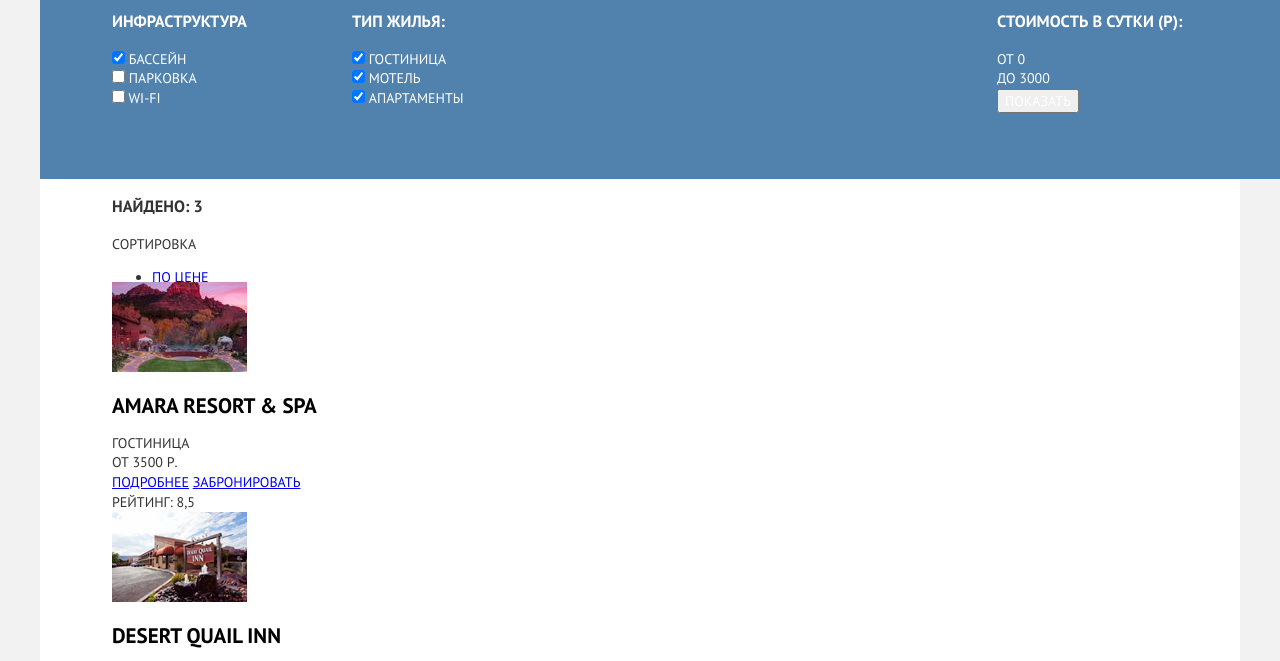
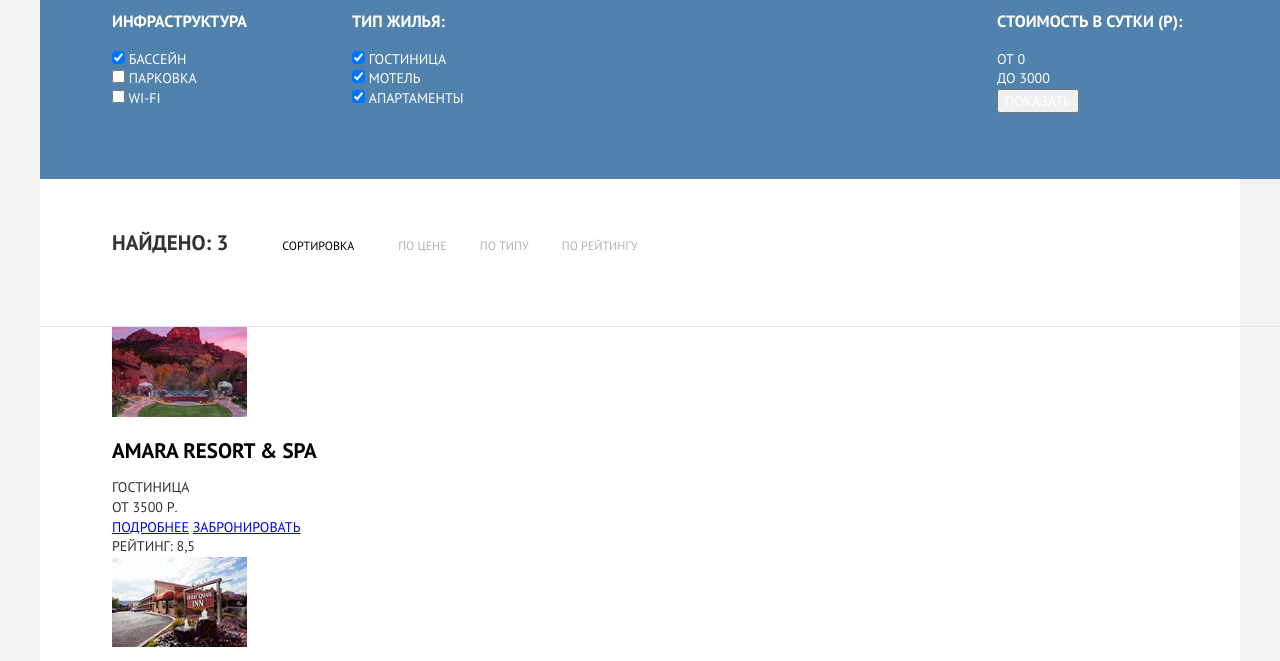
Before and after one commit to asalisinasa/sedona, a plain HTML site: page hotels.html in a window 1280 px wide. Shown: the part 92-753 px from the top of the page. Drawn offline with Linux system fonts and the light colour scheme.

Commit message:
Сетки

```diff
--- a/css/style.css
+++ b/css/style.css
@@ -314,9 +314,52 @@ h2 {
   width: 315px;
 }
 .serch-sortby {
+  display: inline-block;
   width: 100%;
   height: 87px;
-  padding: 0 6%;
+  padding: 30px 6%;
+  border-bottom: 1px solid #e5e5e5;
+}
+.sort {
+  display: inline-block;
+}
+.found {
+  display: inline-block;
+  margin-right: 50px;
+  font-size: 21px;
+  line-height: 26px;
+  font-weight: bold;
+}
+.sort-title {
+  display: inline-block;
+  margin-right: 40px;
+  font-size: 12px;
+  line-height: 18px;
+  color: #000000;
+}
+.sort-by {
+  display: inline-block;
+  list-style: none;
+  margin: 0px;
+  padding: 0px;
+  font-size: 12px;
+  line-height: 18px;
+
+}
+.sort-by .sort-by-item {
+  display: inline-block;
+  margin-right: 30px;
+}
+.sort-by-item a {
+  color: #b1b1b1;
+  text-decoration: none;
+  /* не работает */
+  text-decoration-style: dotted;
+  text-decoration-color: #81b3d2;
+}
+.switch {
+  display: inline-block;
+  margin-right: 503px;
 }
 
 
--- a/hotels.html
+++ b/hotels.html
@@ -98,13 +98,13 @@
           <div class="sort">
             <span class="sort-title">Сортировка</span>
             <ul class="sort-by">
-              <li>
+              <li class="sort-by-item">
                 <a class="active" href="#">по цене</a>
               </li>
-              <li>
+              <li class="sort-by-item">
                 <a href="#">по типу</a>
               </li>
-              <li>
+              <li class="sort-by-item">
                 <a href="#">по рейтингу</a>
               </li>
             </ul>
```
Also changed, not shown: img/background/shape.png (added).
